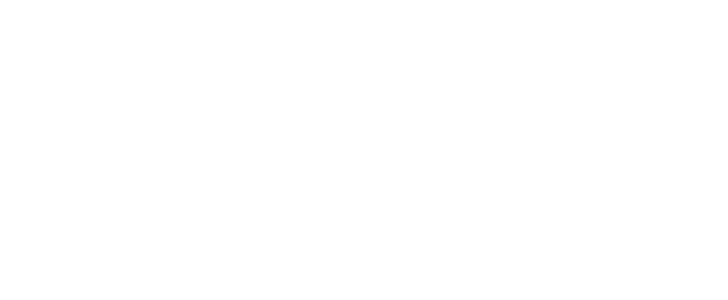
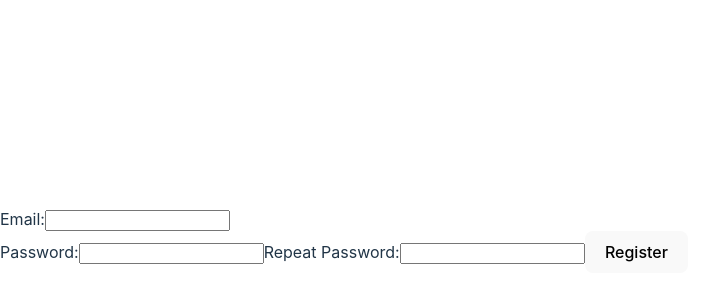
Before and after one commit to RasmusKuusmaa/price_tracker, a React (Vite) app in the folder frontend/: page /register in a window 1280 px wide. Before the commit this address had no page. Shown: the part 160-460 px from the top of the page, without its empty margins (0-728 px from the left). Built offline with nearby package versions, Linux system fonts and the light colour scheme.

Commit message:
register [age

```diff
--- a/frontend/src/App.jsx
+++ b/frontend/src/App.jsx
@@ -1,14 +1,14 @@
 import { useState } from 'react'
 import {BrowserRouter as Router, Route, Routes} from 'react-router-dom'
 import Login from './components/login'
-
+import Register from './components/register'
 
   function App() {
     return (
       <Router>
         <Routes>
           <Route path="/login" element={<Login />} />
-
+          <Route path='register' element={<Register/>}/>
         </Routes>
       </Router>
     )
--- /dev/null
+++ b/frontend/src/components/register.jsx
@@ -0,0 +1,25 @@
+import React, {useState} from 'react'
+
+function Register(){
+    return (
+        <div>
+            <form>
+                <label>
+                    Email:
+                </label>
+                <input />
+                <br/>
+                <label>
+                    Password:
+                </label>
+                <input/>
+                <label>
+                    Repeat Password:
+                </label>
+                <input/>
+                <button> Register</button>
+            </form>
+        </div>
+    )
+}
+export default Register
```
